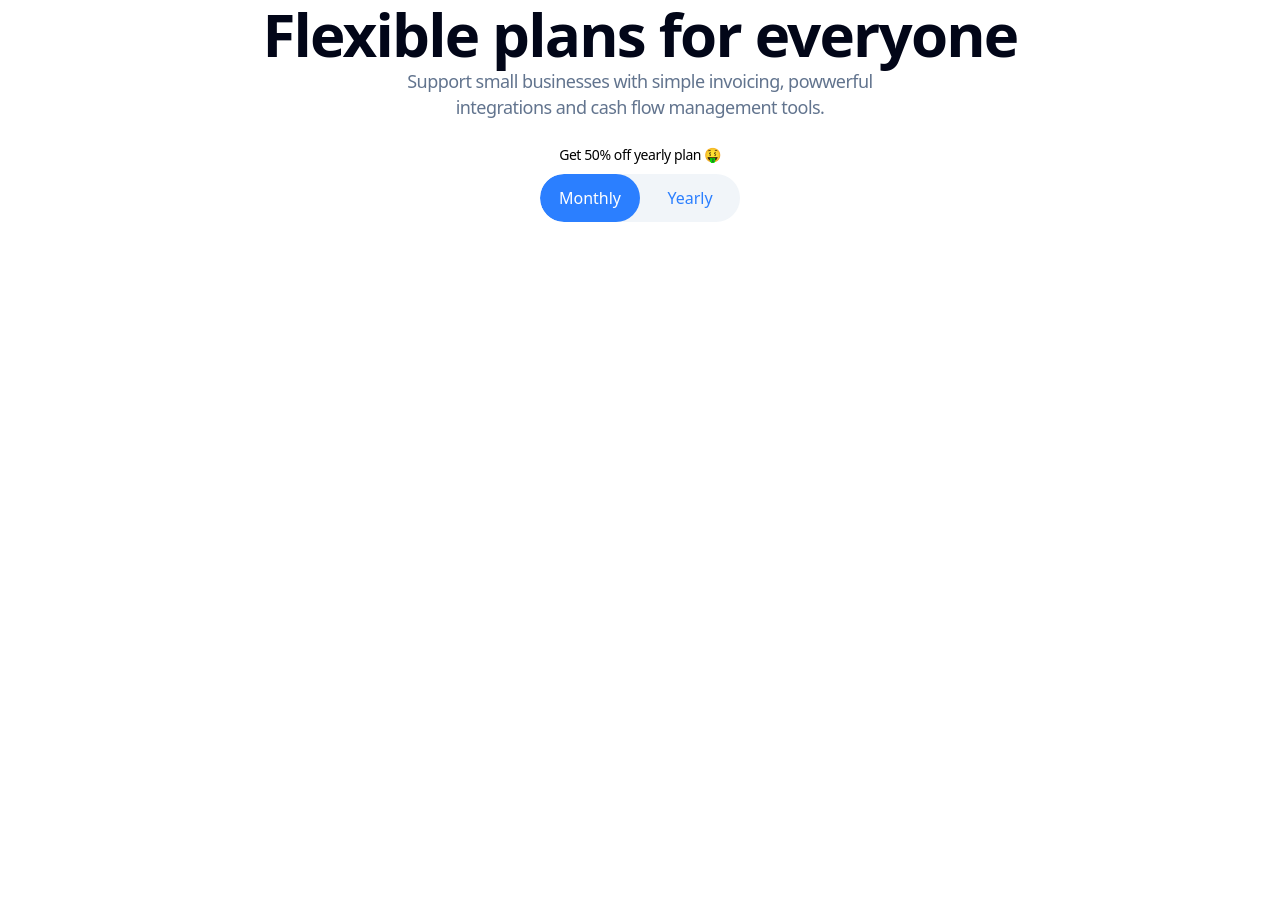
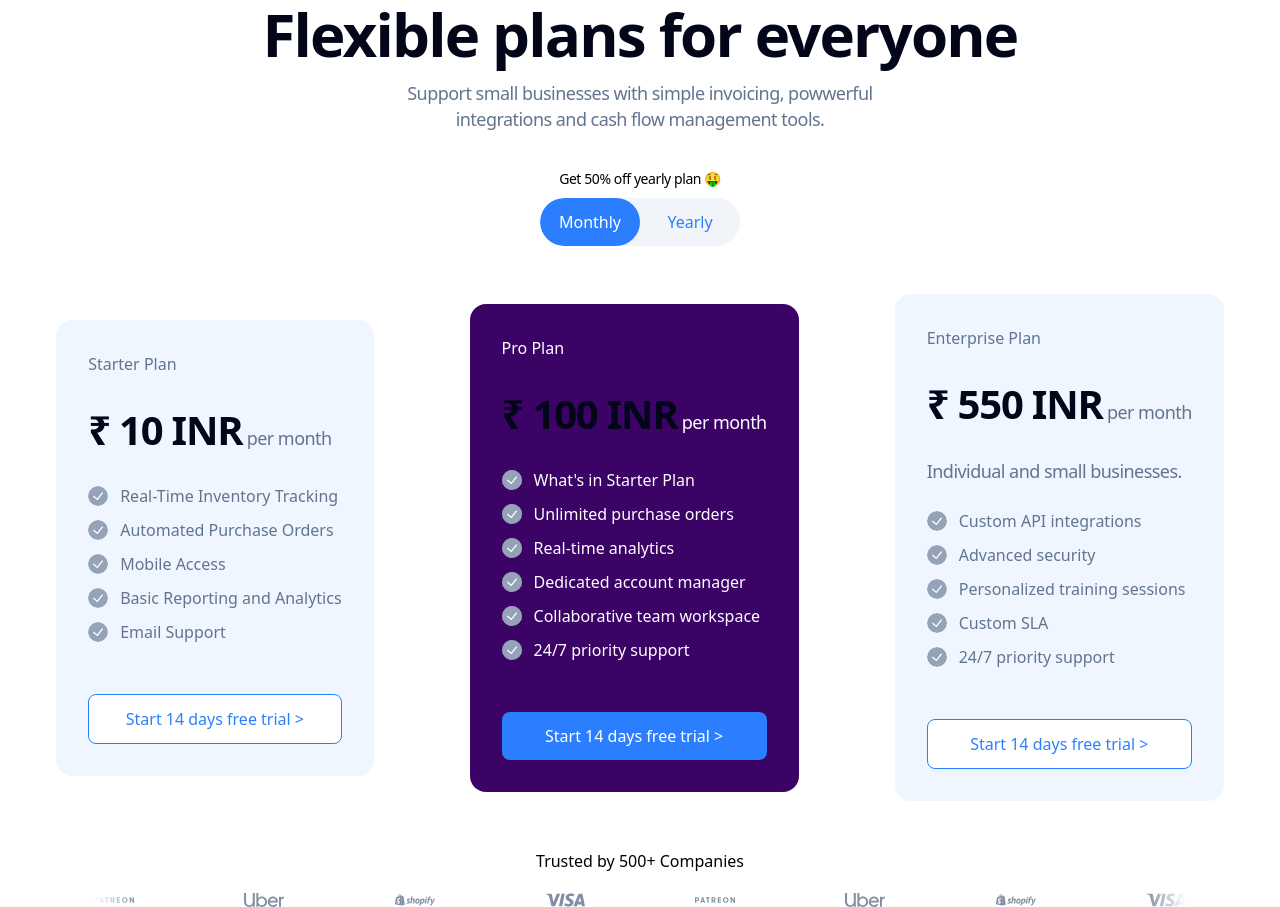
Before and after one commit to Johnedorhe/zeepay-replica, a React (Vite) app: page /zeepay-replica/pricing in a window 1280 px wide. Before the commit the page ends 800 px from the top, so only its background shows below. Built offline with nearby package versions, Linux system fonts and the light colour scheme.

Commit message:
second section of pricing done

```diff
--- a/src/pages/pricing.jsx
+++ b/src/pages/pricing.jsx
@@ -5,8 +5,35 @@ const Pricing = () => {
 
   return (
     <div>
+      {/* Custom bullet CSS */}
+      <style>{`
+        .custom-bullet-list {
+          list-style: none;
+          padding-left: 0;
+        }
+        .custom-bullet-list li {
+          position: relative;
+          padding-left: 32px;
+          margin-bottom: 10px;
+        }
+        .custom-bullet-list li::before {
+          content: '';
+          position: absolute;
+          left: 0;
+          top: 50%;
+          transform: translateY(-50%);
+          width: 20px;
+          height: 20px;
+          background-image: url('bulletpoint.svg');
+          background-size: contain;
+          background-repeat: no-repeat;
+          background-color: #fff; /* fallback for visibility */
+          border-radius: 50%;
+        }
+      `}</style>
       {/* Section 1 */}
-      <section>
+      <section className='flex flex-col gap-12'>
+        <article className='flex flex-col gap-3'>
         <h1 className='text-slate-950 font-semibold text-[60px] leading-[68px] tracking-[-0.03em] text-center'>
           Flexible plans for everyone
         </h1>
@@ -14,22 +41,19 @@ const Pricing = () => {
           Support small businesses with simple invoicing, powwerful
           <span className='block'>integrations and cash flow management tools.</span>
         </p>
-
         <div className='flex flex-col items-center gap-2 mt-6'>
           <p className='font-normal text-[14px] leading-[22px] tracking-[-0.03em] text-center'>
             Get 50% off yearly plan 🤑
           </p>
-
           {/* Toggle buttons with sliding background */}
           <div className="relative flex rounded-full bg-slate-100 w-[200px] overflow-hidden">
             {/* Sliding background */}
             <div
               className="absolute h-full w-1/2 bg-blue-500 rounded-full transition-transform duration-300 ease-in-out"
               style={{
-                transform: active === "monthly" ? "translateX(0)" : "translateX(100%)",
+                transform: active === "monthly" ? "translateX(0)" : "translateX(100%)"
               }}
-            ></div>
-
+              ></div>
             {/* Buttons */}
             <button
               onClick={() => setActive("monthly")}
@@ -49,13 +73,76 @@ const Pricing = () => {
             </button>
           </div>
         </div>
+      </article>
+
+      <article className='flex flex-col w-full lg:flex-row justify-center items-center gap-10 lg:gap-24'>
+
+        <div className='flex text-slate-500'>
+          <div className='transform hover:scale-[1.025] bg-blue-50 flex flex-col gap-6 p-8 rounded-2xl'>
+            <h3>Starter Plan</h3>
+            <p> <span className='text-slate-950 font-semibold text-[40px] tracking-[-0.03em] text-left'>₹ 10 INR</span> <span className='text-b font-inter font-normal text-[18px] tracking-[-0.03em]'> per month</span></p>
+            <ul className='custom-bullet-list'>
+              <li>Real-Time Inventory Tracking</li>
+              <li>Automated Purchase Orders</li>
+              <li>Mobile Access</li>
+              <li>Basic Reporting and Analytics</li>
+              <li>Email Support</li>
+            </ul>
+            <button className="text-blue-500 bg-white px-6 py-3 rounded-lg mt-4 border border-blue-500">Start 14 days free trial &gt;</button>
+          </div>
+        </div>
+
+        <div className='flex text-slate-500'>
+          <div className='transform hover:scale-[1.025] bg-purple-950 text-white flex flex-col gap-6 p-8 rounded-2xl'>
+            <h3>Pro Plan</h3>
+            <p> <span className='text-slate-950 font-semibold text-[40px] tracking-[-0.03em] text-left'>₹ 100 INR</span> <span className='text-b font-inter font-normal text-[18px] tracking-[-0.03em]'> per month</span></p>
+            <ul className='custom-bullet-list'>
+              <li>What's in Starter Plan</li>
+              <li>Unlimited purchase orders</li>
+              <li>Real-time analytics</li>
+              <li>Dedicated account manager</li>
+              <li>Collaborative team workspace</li>
+              <li>24/7 priority support</li>
+            </ul>
+            <button className="bg-blue-500 text-white px-6 py-3 rounded-lg mt-4">Start 14 days free trial &gt;</button>
+          </div>
+        </div>
+
+        <div className='flex text-slate-500'>
+          <div className='transform hover:scale-[1.025] bg-blue-50 flex flex-col gap-6 p-8 rounded-2xl'>
+            <h3>Enterprise Plan</h3>
+            <p> <span className='text-slate-950 font-semibold text-[40px] tracking-[-0.03em] text-left'>₹ 550 INR</span> <span className='font-normal text-[18px] tracking-[-0.03em]'> per month</span></p>
+            <p className='font-normal text-[18px] tracking-[-0.03em]'>Individual and small businesses.</p>
+            <ul className='custom-bullet-list'>
+              <li>Custom API integrations</li>
+              <li>Advanced security</li>
+              <li>Personalized training sessions</li>
+              <li>Custom SLA</li>
+              <li>24/7 priority support</li>
+            </ul>
+            <button className="text-blue-500 bg-white px-6 py-3 rounded-lg mt-4 border border-blue-500">Start 14 days free trial &gt;</button>
+          </div>
+        </div>
+
+      </article>
+
+      <article className='space-y-5'>
+        <div>
+          <p className='text-center'>Trusted by 500+ Companies</p>
+        </div>
+
+        <div className='flex gap-4 justify-evenly'>
+            <img src="/zeepay-replica/patreon-logo.svg" className='opacity-80 [mask-image:linear-gradient(to_left,black,transparent)]' alt="patreon" width={40} />
+            <img src="/zeepay-replica/Uber-Logo.svg" className='opacity-80' alt="uber" width={40}/>
+            <img src="/zeepay-replica/shopify-logo.svg" className='opacity-80' alt="shopify" width={40} />
+            <img src="/zeepay-replica/Visa-logo.svg" className='opacity-80' alt="visa" width={40}/>
+            <img src="/zeepay-replica/patreon-logo.svg" className='opacity-80' alt="patreon" width={40} />
+            <img src="/zeepay-replica/Uber-Logo.svg" className='opacity-80' alt="uber" width={40}/>
+            <img src="/zeepay-replica/shopify-logo.svg" className='opacity-80' alt="shopify" width={40} />
+            <img src="/zeepay-replica/Visa-logo.svg" className='opacity-80 [mask-image:linear-gradient(to_right,black,transparent)]' alt="visa" width={40}/>
+        </div>
+      </article>
       </section>
-
-      {/* Section 2 */}
-      <section></section>
-
-      {/* Section 3 */}
-      <section></section>
     </div>
   )
 }
```
Also changed, not shown: public/bulletpoint.svg (added).
